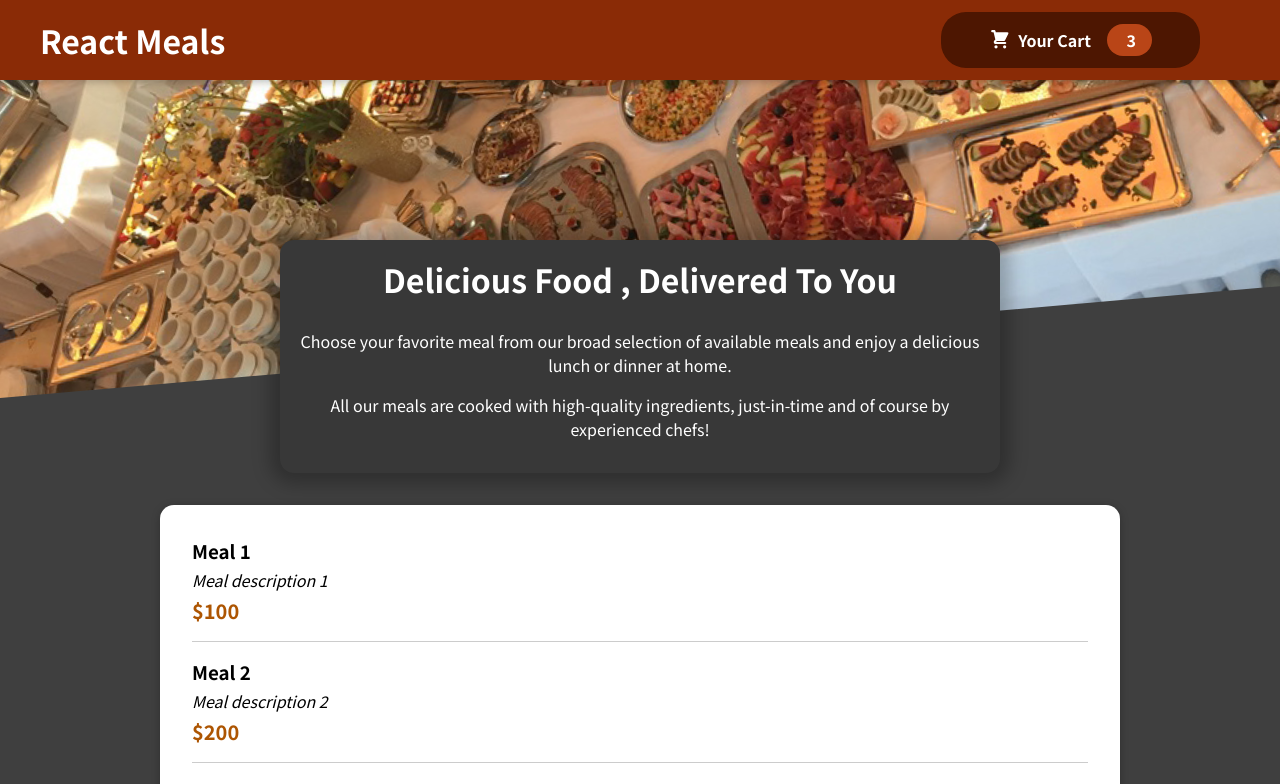
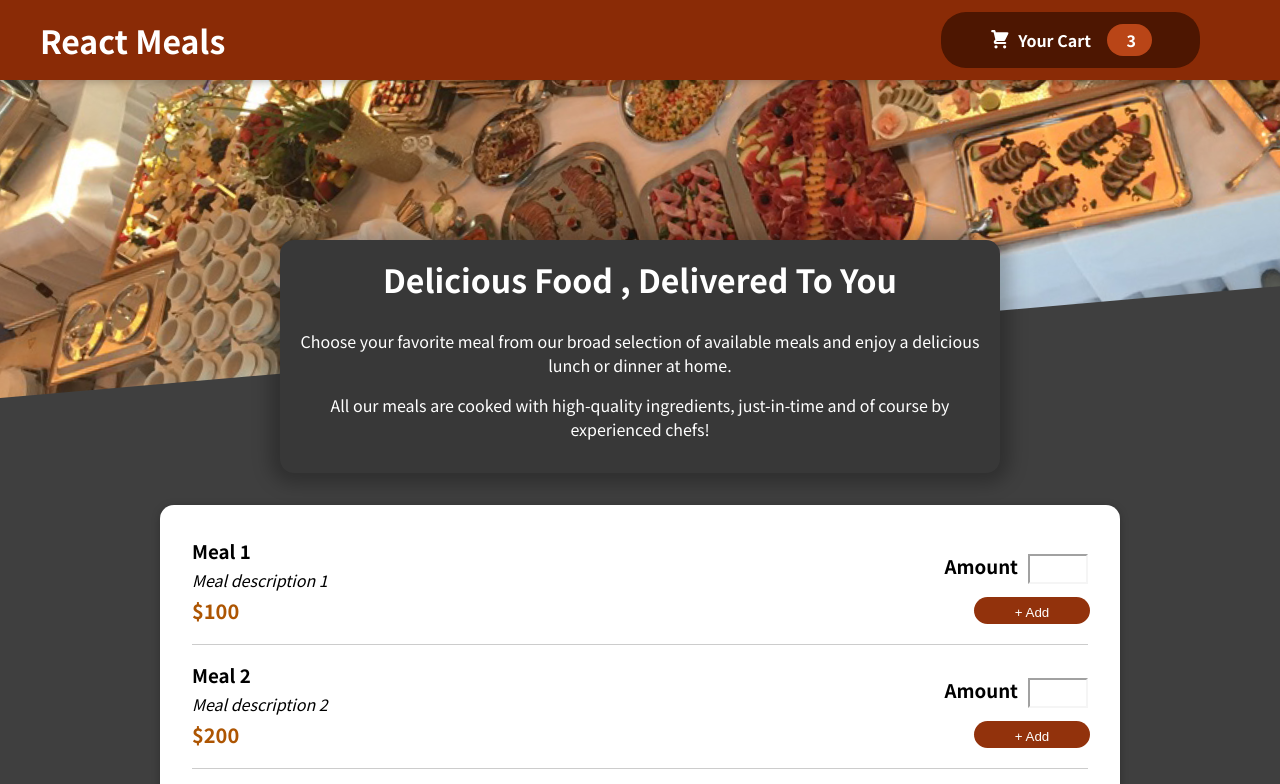
Before and after one commit to ZiadSheriif/Food-Shop, a React (Create React App) app: page / in a window 1280 px wide. Shown: the top 784 px of the page. Built offline with nearby package versions, Linux system fonts and the light colour scheme.

Commit message:
feat: add form

```diff
--- a/src/Components/Meals/MealItem/MealItem.js
+++ b/src/Components/Meals/MealItem/MealItem.js
@@ -1,17 +1,21 @@
-import  {StyledMealItem,StyledMealItemPrice,StyledMealItemName} from "./MealItem.styled";
+import {StyledMealItem, StyledMealItemPrice, StyledMealItemName} from "./MealItem.styled";
+import MealItemForm from "../MealItemForm/MealItemForm";
 
 const MealItem = (props) => {
     const price = `$${props.price}`;
     console.log(price);
 
     return (
+        <>
             <StyledMealItem>
                 <div>
                     <StyledMealItemName>{props.name}</StyledMealItemName>
-                <em >{[props.description]}</em>
+                    <em>{[props.description]}</em>
                     <StyledMealItemPrice> {price}</StyledMealItemPrice>
                 </div>
+                <MealItemForm/>
             </StyledMealItem>
+        </>
     );
 
 };
--- /dev/null
+++ b/src/Components/Meals/MealItemForm/MealItemForm.js
@@ -0,0 +1,20 @@
+import React from 'react';
+import {StyledButtonForm,StyledFormHeader,StyledFormInput} from "./MealItemForm.styled";
+
+const MealItemForm = () => {
+    return (
+        <>
+            <form>
+                <div>
+                    <StyledFormHeader>Amount</StyledFormHeader>
+                    <StyledFormInput type={"number"} min={0}/>
+                </div>
+                <StyledButtonForm>
+                    + Add
+                </StyledButtonForm>
+            </form>
+        </>
+    );
+};
+
+export default MealItemForm;
--- /dev/null
+++ b/src/Components/Meals/MealItemForm/MealItemForm.styled.js
@@ -0,0 +1,26 @@
+import styled from "styled-components";
+
+export const StyledButtonForm = styled.button`
+  background: #92320c;
+  color: #fff;
+  border: none;
+  width: 75%;
+  border-radius: 20px;
+  height: 30%;
+  padding: 8px;
+  margin-top: 3px;
+  text-align: center;
+  display: block;
+  margin-left: 40px;
+`
+export const StyledFormHeader = styled.h3`
+  display: inline-block;
+  padding: 10px;
+  margin-top: 5px;
+  margin-bottom: 5px;
+`
+export const StyledFormInput = styled.input`
+  width: 60px;
+  height: 30px;
+  border-color: whitesmoke;
+`
```
Lines whose indentation alone changed are shown as unchanged.
